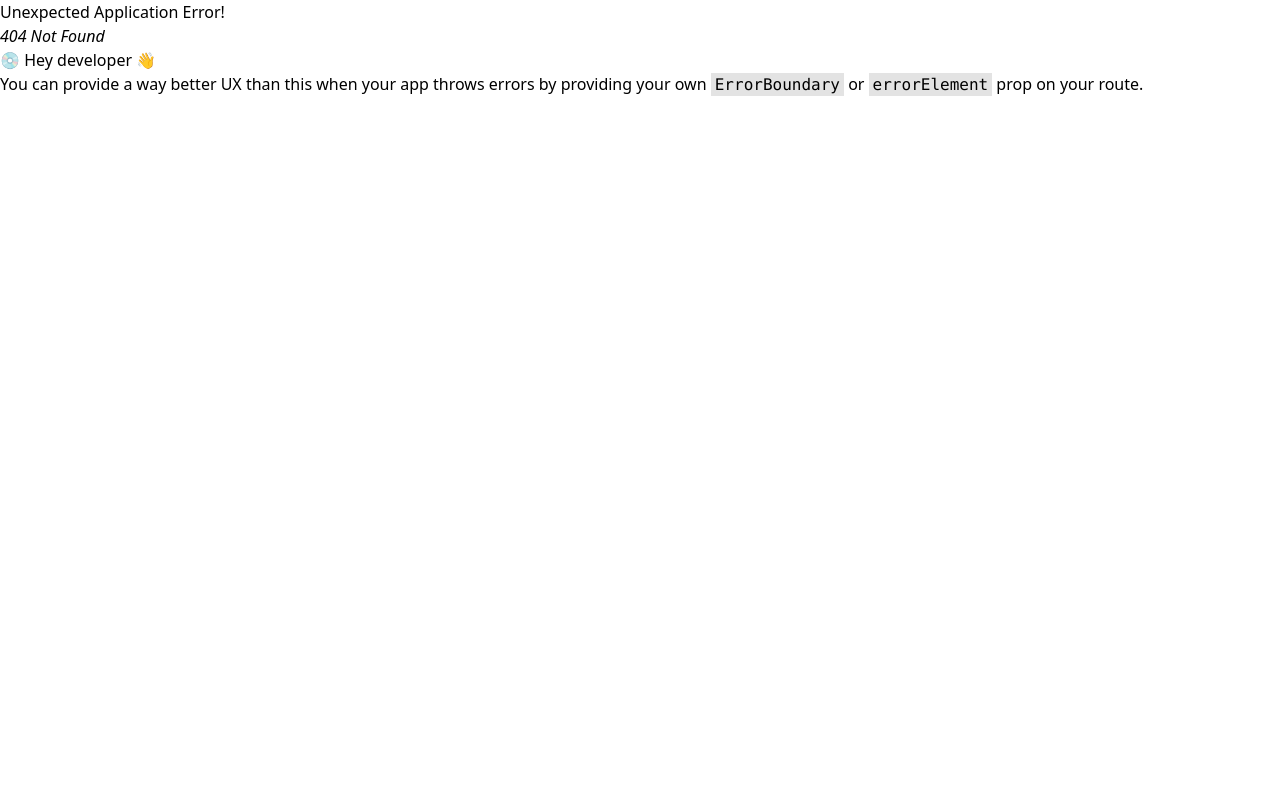
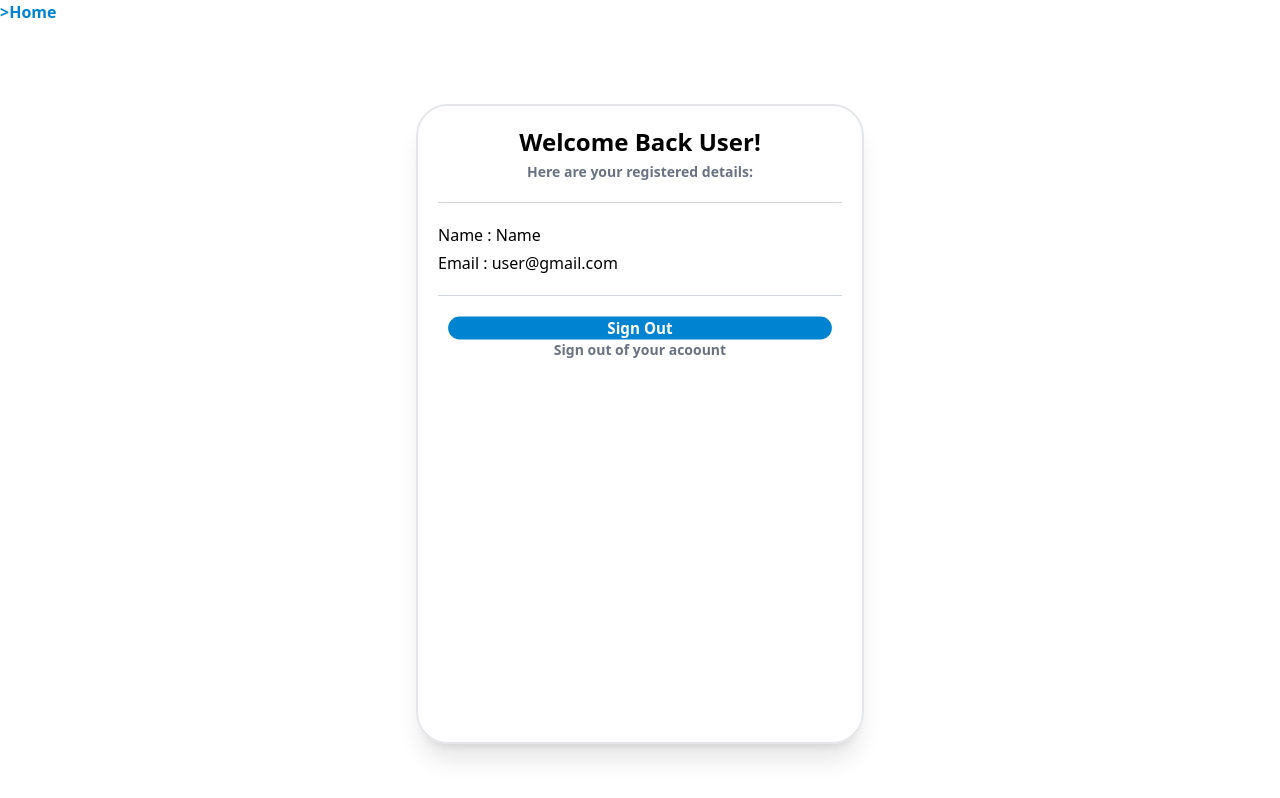
Before and after one commit to im-satyam/practice, a React (Vite) app in the folder Frontend/: page /user in a window 1280 px wide. Before the commit this address had no page. Shown: the top 798 px of the page. Built offline with nearby package versions, Linux system fonts and the light colour scheme; no server answers.

Commit message:
Added user profile page

```diff
--- a/Frontend/package.json
+++ b/Frontend/package.json
@@ -12,6 +12,7 @@
   "dependencies": {
     "@tailwindcss/vite": "^4.0.5",
     "axios": "^1.7.9",
+    "framer-motion": "^12.4.3",
     "react": "^19.0.0",
     "react-dom": "^19.0.0",
     "react-hook-form": "^7.54.2",
--- /dev/null
+++ b/Frontend/src/components/Header.jsx
@@ -0,0 +1,13 @@
+import React from 'react'
+import { Link, useNavigate } from 'react-router-dom'
+
+const Header = () => {
+    return (
+        <div className='flex flex-col justify-center'>
+            <Link to="/" className='cursor-pointer font-semibold text-md text-sky-600'>&gt;Home</Link>
+        </div>
+
+    )
+}
+
+export default Header
--- a/Frontend/src/components/Home.jsx
+++ b/Frontend/src/components/Home.jsx
@@ -1,9 +1,25 @@
 import React from 'react'
-import { Link } from 'react-router-dom'
+import { Link,useNavigate } from 'react-router-dom'
 
 const Home = () => {
+
+    const navigate = useNavigate();
+
+    const handleUser = () => {
+        const tkn = localStorage.getItem('userToken');
+        if (tkn) {
+            navigate('/');
+        }
+        else {
+            navigate('/register');
+        }
+    }
+
     return (
         <>
+        <div className='right-3 p-1 absolute'>
+            <button onClick={handleUser} className='cursor-pointer font-semibold text-md text-sky-600'>Your Profile</button>
+        </div>
         <div className='flex flex-col justify-center items-center h-screen'>
             <Link to="/login" className='cursor-pointer font-semibold text-md text-sky-600'>Login to Existing Account</Link>
             <Link to="/register" className='cursor-pointer font-semibold text-md text-sky-600'>Register a New Account</Link>
--- /dev/null
+++ b/Frontend/src/components/User.jsx
@@ -0,0 +1,73 @@
+import React from 'react'
+import { useState, useEffect } from 'react';
+import { motion } from 'framer-motion';
+import { useNavigate } from 'react-router-dom';
+import axios from 'axios';
+
+const User = () => {
+
+    const navigate = useNavigate();
+
+    const [name, setName] = useState("Name");
+    const [mail, setMail] = useState("user@gmail.com");
+
+    useEffect(() => {
+      fetchUserData();
+    }, [])
+
+
+    const fetchUserData = async () => {
+        try {
+            const response = await axios.post("http://localhost:8080/user/login", localStorage.getItem('userToken'));
+            setName(response.data.name);
+            setMail(response.data.mail);
+        } catch (error) {
+            console.error("Login error: ", error.response?.data || error.message);
+        }
+    }
+
+
+    const handleSignOut = () => {
+        localStorage.removeItem('userToken');
+        navigate('/login')
+    }
+
+    return (
+        <div>
+            <>
+                <div className='w-screen h-screen flex justify-center items-center bg-white'>
+                    <div className="container flex flex-col gap-5 w-md min-h-4/5 relative p-5 rounded-4xl border-2 border-gray-200 backdrop-blur-xl shadow-xl">
+                        <div className='flex flex-col gap-1 items-center'>
+                            <div className='text-2xl font-bold'>Welcome Back User!</div>
+                            <div className='text-sm font-semibold text-gray-500'>Here are your registered details:</div>
+                        </div>
+                        <hr className='border-gray-300'></hr>
+                        <div className='flex flex-col gap-1'>
+                            <div>
+                                Name : {name}
+                            </div>
+                            <div>
+                                Email : {mail}
+                            </div>
+                        </div>
+                        <hr className='border-gray-300'></hr>
+                        <motion.div className='flex flex-col justify-center items-center'
+                            initial={{ rotate: 180, scale: 0 }}
+                            animate={{ rotate: 0, scale: 1 }}
+                            transition={{
+                                type: "spring",
+                                stiffness: 200,
+                                damping: 20
+                            }} >
+                            <button onClick={handleSignOut} className='w-full bg-sky-600 text-white rounded-4xl font-bold hover:cursor-pointer transition-all scale-95 hover:scale-[1]'>Sign Out</button>
+                            <div className='text-sm font-semibold text-gray-500'>Sign out of your acoount</div>
+
+                        </motion.div>
+                    </div>
+                </div>
+            </>
+        </div>
+    )
+}
+
+export default User
```
Also changed, not shown: Frontend/src/App.jsx (+8 -2 lines), 1 other file (tests, documents, lock files or other folders).
